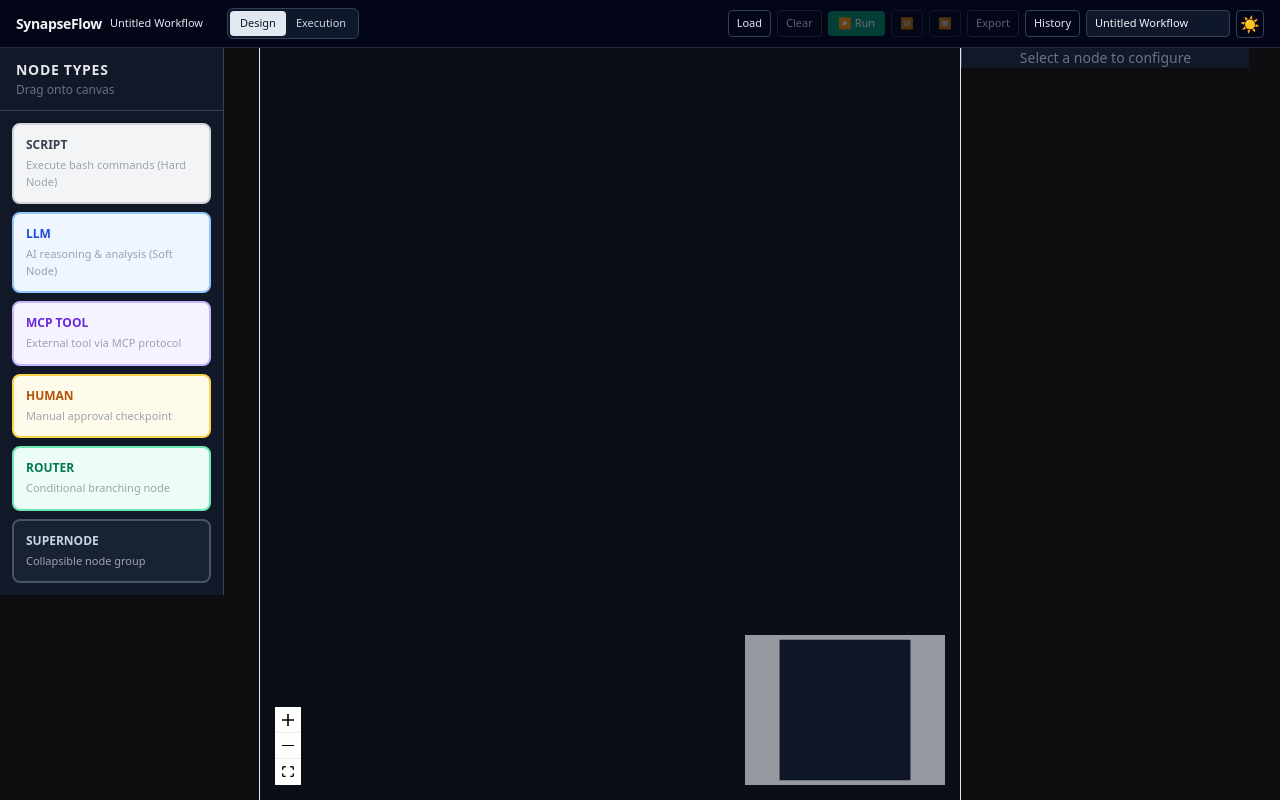
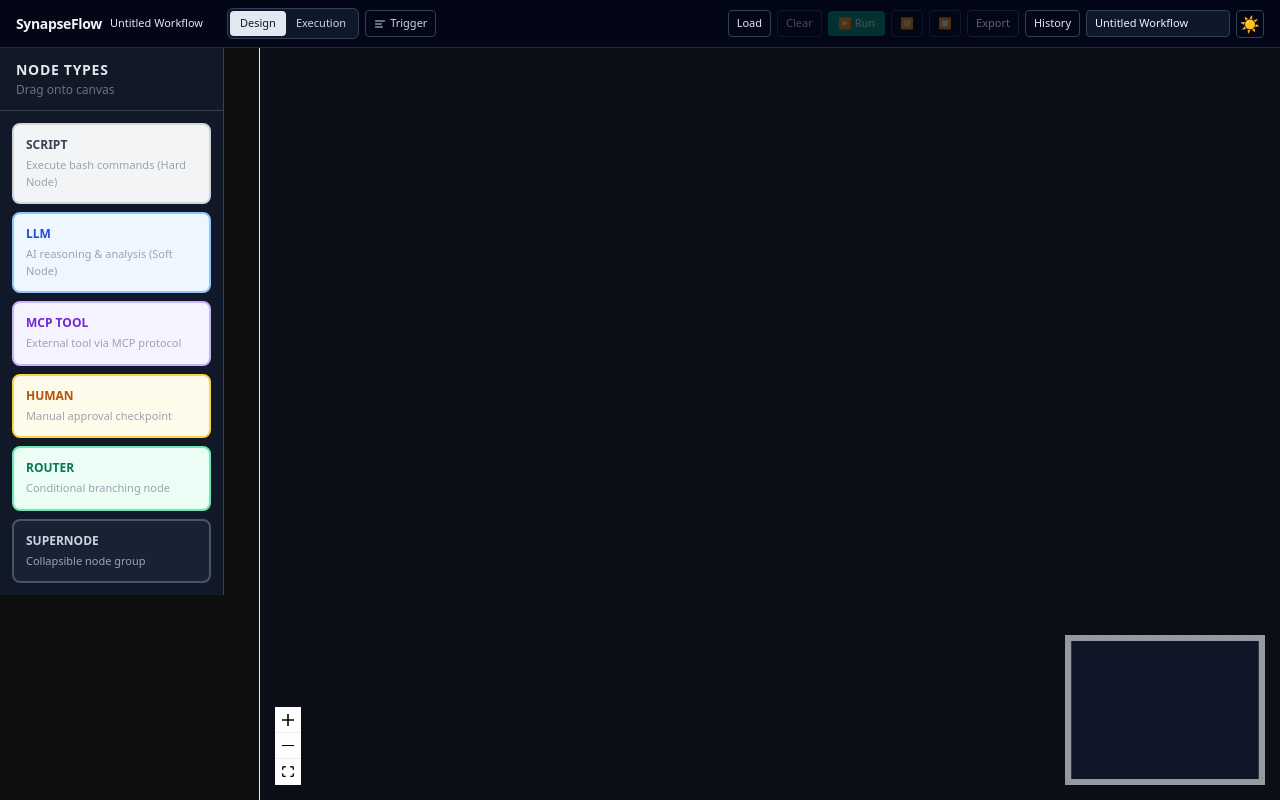
Before and after one commit to Trin9/SynapseFlow, a React (Vite) app in the folder frontend/: page / in a window 1280 px wide. Built offline with nearby package versions, Linux system fonts and the light colour scheme; no server answers.

Commit message:
fix(frontend): remove blank config panel and smooth design/execution transitions

```diff
--- a/frontend/src/components/Canvas.tsx
+++ b/frontend/src/components/Canvas.tsx
@@ -156,7 +156,9 @@ export function Canvas() {
     return edgesOut
   }, [orderedEpisodeSummaries, useEpisodeRendererSwap])
 
-  const visibleNodes: FlowNode[] = useEpisodeRendererSwap
+  const hasEpisodeOverview = useEpisodeRendererSwap && reviewSwapNodes.length > 0
+
+  const visibleNodes: FlowNode[] = hasEpisodeOverview
     ? reviewSwapNodes
     : isDrilldown
     ? nodes.filter((n) => {
@@ -166,7 +168,7 @@ export function Canvas() {
       })
     : nodes
 
-  const visibleEdges: FlowEdge[] = useEpisodeRendererSwap
+  const visibleEdges: FlowEdge[] = hasEpisodeOverview
     ? reviewSwapEdges
     : isDrilldown
     ? (() => {
@@ -180,7 +182,7 @@ export function Canvas() {
   return (
     <div className="h-full w-full min-h-0 flex flex-col">
       {/* Drilldown breadcrumb bar */}
-      {!useEpisodeRendererSwap && isDrilldown && (
+      {!hasEpisodeOverview && isDrilldown && (
         <div className="flex items-center gap-2 px-4 py-1.5 bg-indigo-50 dark:bg-indigo-900/30 border-b border-indigo-200 dark:border-indigo-700 text-xs shrink-0">
           <button
             onClick={exitDrilldown}
--- a/frontend/src/components/execution/ExecutionWorkbenchHeader.tsx
+++ b/frontend/src/components/execution/ExecutionWorkbenchHeader.tsx
@@ -78,18 +78,19 @@ export function ExecutionWorkbenchHeader({
           <button
             onClick={onEnterReview}
             className={`px-2.5 py-1 text-[11px] rounded transition-colors ${
-              isReview ? 'bg-blue-500 text-white' : 'text-slate-300 hover:bg-slate-800'
+              isReview ? 'bg-slate-200 text-slate-900' : 'text-slate-300 hover:bg-slate-800'
             }`}
           >
             Execution
           </button>
         </div>
 
-        {isReview && (
+        <div className="w-[86px]">
           <button
             onClick={onToggleTriggerCtx}
+            disabled={!isReview}
             className={`px-2 py-1 text-[11px] rounded border transition-colors flex items-center gap-1 ${
-              showTriggerCtx
+              isReview && showTriggerCtx
                 ? 'text-amber-300 border-amber-700 bg-amber-500/10'
                 : 'border-slate-700 text-slate-300 hover:bg-slate-800'
             }`}
@@ -98,7 +99,7 @@ export function ExecutionWorkbenchHeader({
             <AlignLeft className="w-3 h-3" />
             <span className="hidden sm:inline">Trigger</span>
           </button>
-        )}
+        </div>
       </div>
 
       {/* Right: actions */}
@@ -109,51 +110,48 @@ export function ExecutionWorkbenchHeader({
           </span>
         )}
 
-        {!isReview && (
-          <>
         <button
           onClick={() => setShowLibrary(!showLibrary)}
+          disabled={isReview}
           className={`px-2 py-1 text-[11px] rounded border transition-colors ${
-                showLibrary
+            showLibrary && !isReview
               ? 'bg-slate-200 text-slate-900 border-slate-200'
               : 'border-slate-700 text-slate-200 hover:bg-slate-800'
-              }`}
+          } disabled:opacity-30 disabled:cursor-not-allowed`}
         >
           Load
         </button>
         <button
           onClick={onClear}
-              disabled={isRunning || nodesCount === 0}
-              className="px-2 py-1 text-[11px] rounded border border-slate-700 text-slate-200 hover:bg-slate-800 disabled:opacity-40"
+          disabled={isReview || isRunning || nodesCount === 0}
+          className="px-2 py-1 text-[11px] rounded border border-slate-700 text-slate-200 hover:bg-slate-800 disabled:opacity-30 disabled:cursor-not-allowed"
         >
           Clear
         </button>
         <button
           onClick={onRun}
-              disabled={isRunning || nodesCount === 0}
-              className="px-2.5 py-1 text-[11px] rounded bg-emerald-600 text-white hover:bg-emerald-500 disabled:opacity-40 font-medium"
+          disabled={isReview || isRunning || nodesCount === 0}
+          className="px-2.5 py-1 text-[11px] rounded bg-emerald-600 text-white hover:bg-emerald-500 disabled:opacity-30 disabled:cursor-not-allowed font-medium"
           title="Run workflow"
         >
           ▶ {isRunning ? 'Running' : 'Run'}
         </button>
         <button
           onClick={onPause}
-              disabled={!isRunning}
-              className="px-2 py-1 text-[11px] rounded border border-slate-700 text-slate-200 hover:bg-slate-800 disabled:opacity-30"
+          disabled={isReview || !isRunning}
+          className="px-2 py-1 text-[11px] rounded border border-slate-700 text-slate-200 hover:bg-slate-800 disabled:opacity-30 disabled:cursor-not-allowed"
           title="Pause execution"
         >
           ⏸
         </button>
         <button
           onClick={onStop}
-              disabled={!isRunning}
-              className="px-2 py-1 text-[11px] rounded border border-slate-700 text-slate-200 hover:bg-slate-800 disabled:opacity-30"
+          disabled={isReview || !isRunning}
+          className="px-2 py-1 text-[11px] rounded border border-slate-700 text-slate-200 hover:bg-slate-800 disabled:opacity-30 disabled:cursor-not-allowed"
           title="Stop execution"
         >
           ⏹
         </button>
-          </>
-        )}
 
         <button
           onClick={onSave}
--- a/frontend/src/layouts/WorkbenchLayout.tsx
+++ b/frontend/src/layouts/WorkbenchLayout.tsx
@@ -20,6 +20,7 @@ export function WorkbenchLayout() {
   const appMode = useGraphStore((s) => s.appMode)
   const activeExecutionId = useGraphStore((s) => s.activeExecutionId)
   const selectedEpisode = useGraphStore((s) => s.selectedEpisode)
+  const selectedNodeId = useGraphStore((s) => s.selectedNodeId)
   const showHistory = useGraphStore((s) => s.showHistory)
   const setShowHistory = useGraphStore((s) => s.setShowHistory)
   const showLibrary = useGraphStore((s) => s.showLibrary)
@@ -95,7 +96,7 @@ export function WorkbenchLayout() {
           {isReview && activeExecutionId && <ProcessTraceTray />}
         </div>
 
-        {!isReview && (
+        {!isReview && selectedNodeId && (
           <div className="w-[320px] border-l shrink-0 bg-card">
             <ConfigPanel />
           </div>
```
Lines whose indentation alone changed are shown as unchanged.
